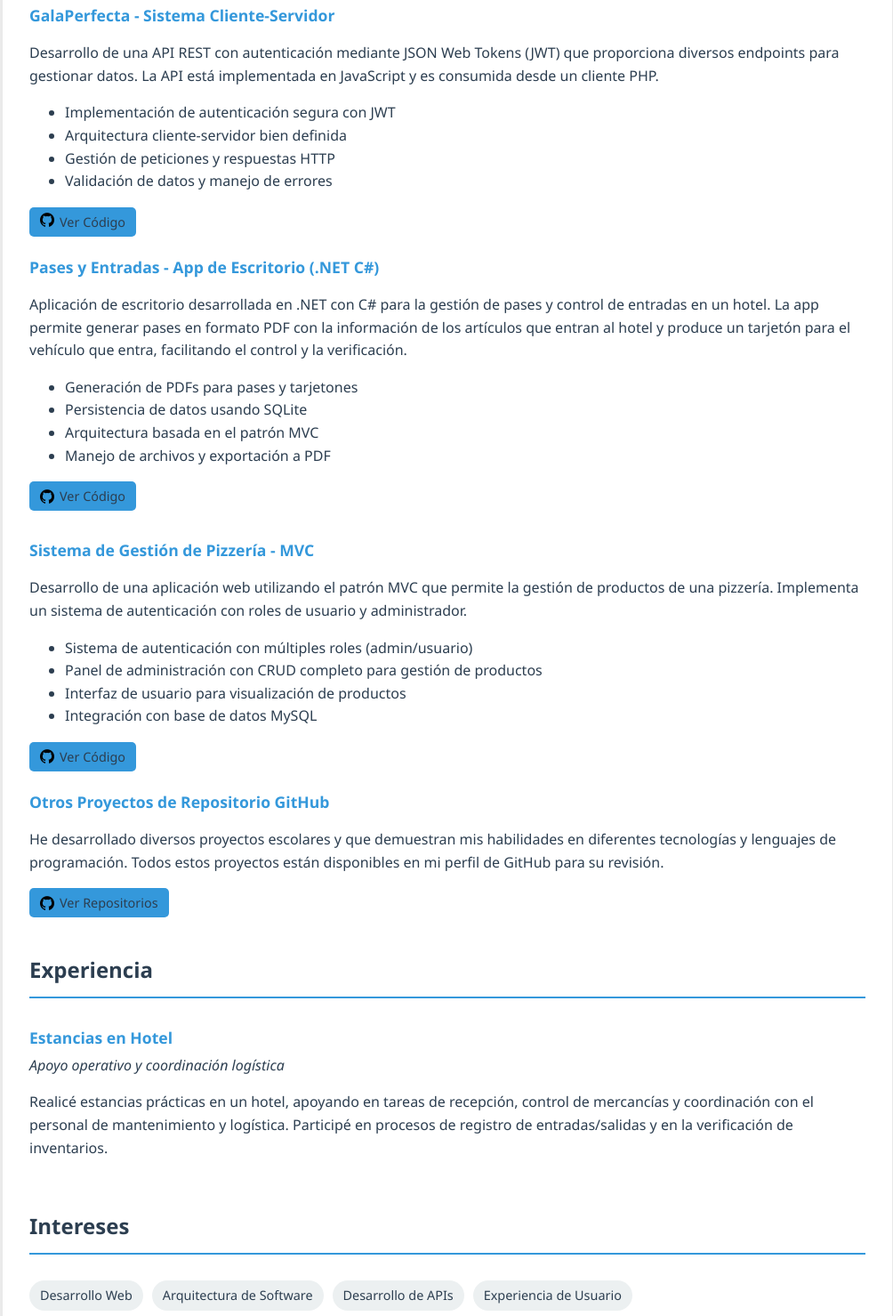
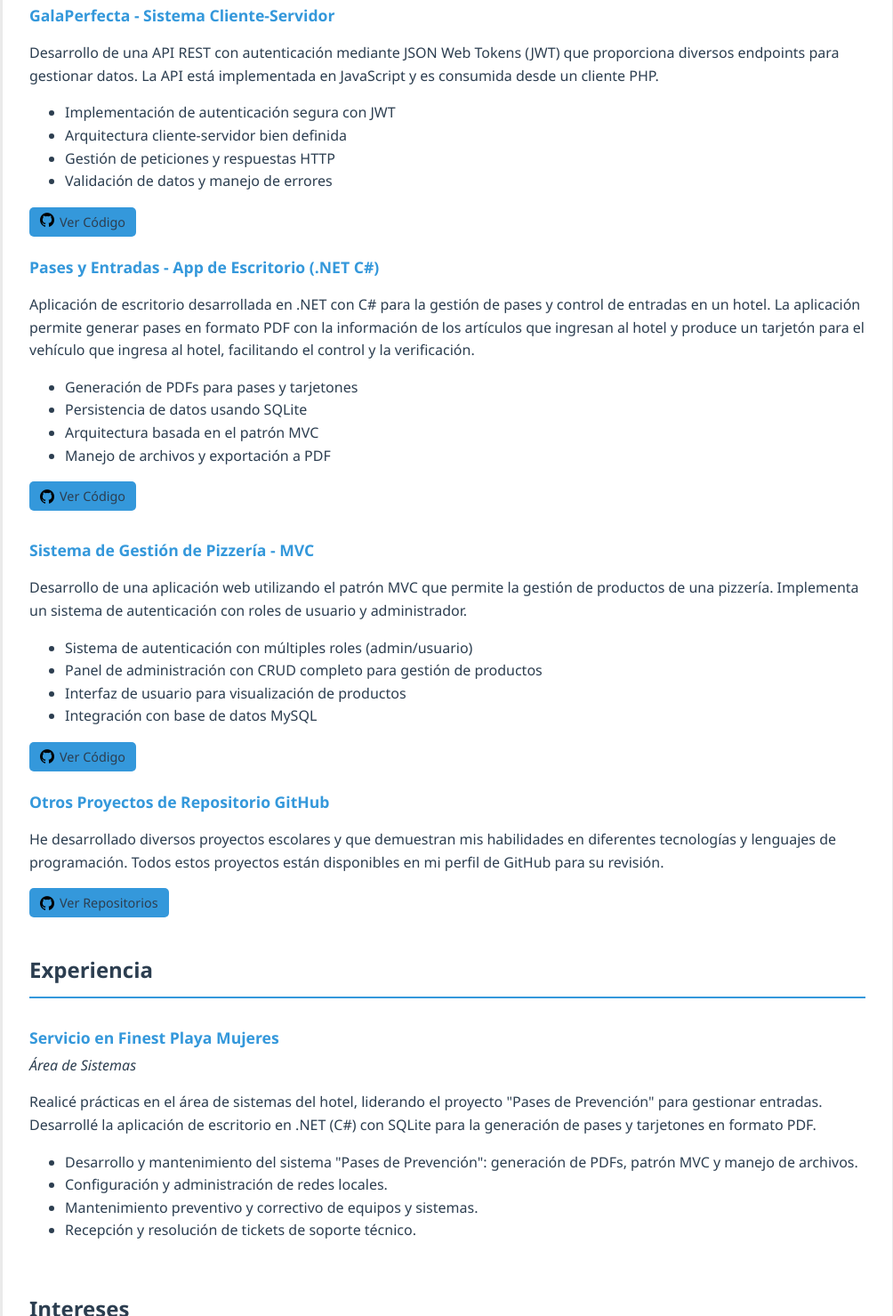
Before and after one commit to waryduchess/cv, a plain HTML site: page cv/index.html in a window 1280 px wide. Shown: the part 1321-2800 px from the top of the page at 89% size, without its empty margins (137-1141 px from the left). Drawn offline with Linux system fonts and the light colour scheme.

Commit message:
Actualiza el perfil profesional: mejora la redacción y precisión de la experiencia laboral, corrige el formato del promedio académico y detalla el proyecto de aplicación de escritorio.

```diff
--- a/cv/index.html
+++ b/cv/index.html
@@ -70,12 +70,10 @@
           <div class="section-content">
             <p>
               Estudiante de Ingeniería en Software con conocimientos en
-              desarrollo web, bases de datos y programación orientada a objetos.
-              Enfocado en la creación de soluciones tecnológicas eficientes
-              mediante metodologías ágiles como Scrum. Experiencia en el desarrollo de
-              proyectos cliente-servidor, APIs REST y despliegue de bases de datos en AWS.
-              Actualmente por iniciar el sexto cuatrimestre de mi carrera, próximamente iniciaré prácticas
-              profesionales.
+              desarrollo web, bases de datos y programación orientada a objetos. Enfocado en crear
+              soluciones tecnológicas eficientes mediante metodologías ágiles como Scrum. Experiencia en
+              proyectos cliente-servidor, APIs REST y en el despliegue de bases de datos en AWS. Actualmente
+              cursando el 6.º cuatrimestre de mi carrera; próximamente iniciaré prácticas profesionales.
             </p>
           </div>
         </section>
@@ -91,7 +89,7 @@
                 Universidad Politécnica de Quintana Roo
               </div>
               <p>
-                Finalizando actualmente el 6to cuatrimestre. Promedio general:9.4
+                Finalizando actualmente el 6.º cuatrimestre. Promedio general: 9.4
               </p>
               <p>
                 Materias relevantes: Programación Orientada a Objetos, Bases de
@@ -208,10 +206,10 @@
             </div>
             <p>
               Aplicación de escritorio desarrollada en .NET con C# para la
-              gestión de pases y control de entradas en un hotel. La app
+              gestión de pases y control de entradas en un hotel. La aplicación
               permite generar pases en formato PDF con la información de los
-              artículos que entran al hotel y produce un tarjetón para el
-              vehículo que entra, facilitando el control y la verificación.
+              artículos que ingresan al hotel y produce un tarjetón para el
+              vehículo que ingresa al hotel, facilitando el control y la verificación.
             </p>
             <ul>
               <li>Generación de PDFs para pases y tarjetones</li>
@@ -305,16 +303,25 @@
           <div class="section-content">
             <div class="experience-item">
               <div class="item-header">
-                <div class="item-title">Estancias en Hotel</div>
+                <div class="item-title">Servicio en Finest Playa Mujeres</div>
               </div>
-              <div class="item-subtitle">Apoyo operativo y coordinación logística</div>
+              <div class="item-subtitle">Área de Sistemas</div>
               <p>
-                Realicé estancias prácticas en un hotel, apoyando en tareas de
-                recepción, control de mercancías y coordinación con el personal
-                de mantenimiento y logística. Participé en procesos de
-                registro de entradas/salidas y en la verificación de
-                inventarios.
+                Realicé prácticas en el área de sistemas del hotel, liderando el
+                proyecto "Pases de Prevención" para gestionar entradas. Desarrollé la aplicación de escritorio
+                en .NET (C#) con SQLite para la generación de pases y
+                tarjetones en formato PDF.
               </p>
+              <ul>
+                <li>
+                  Desarrollo y mantenimiento del sistema "Pases de Prevención":
+                  generación de PDFs, patrón MVC y manejo de archivos.
+                </li>
+                <li>Configuración y administración de redes locales.</li>
+                <li>Mantenimiento preventivo y correctivo de equipos y sistemas.</li>
+                <li>Recepción y resolución de tickets de soporte técnico.</li>
+
+              </ul>
             </div>
           </div>
         </section>
```
